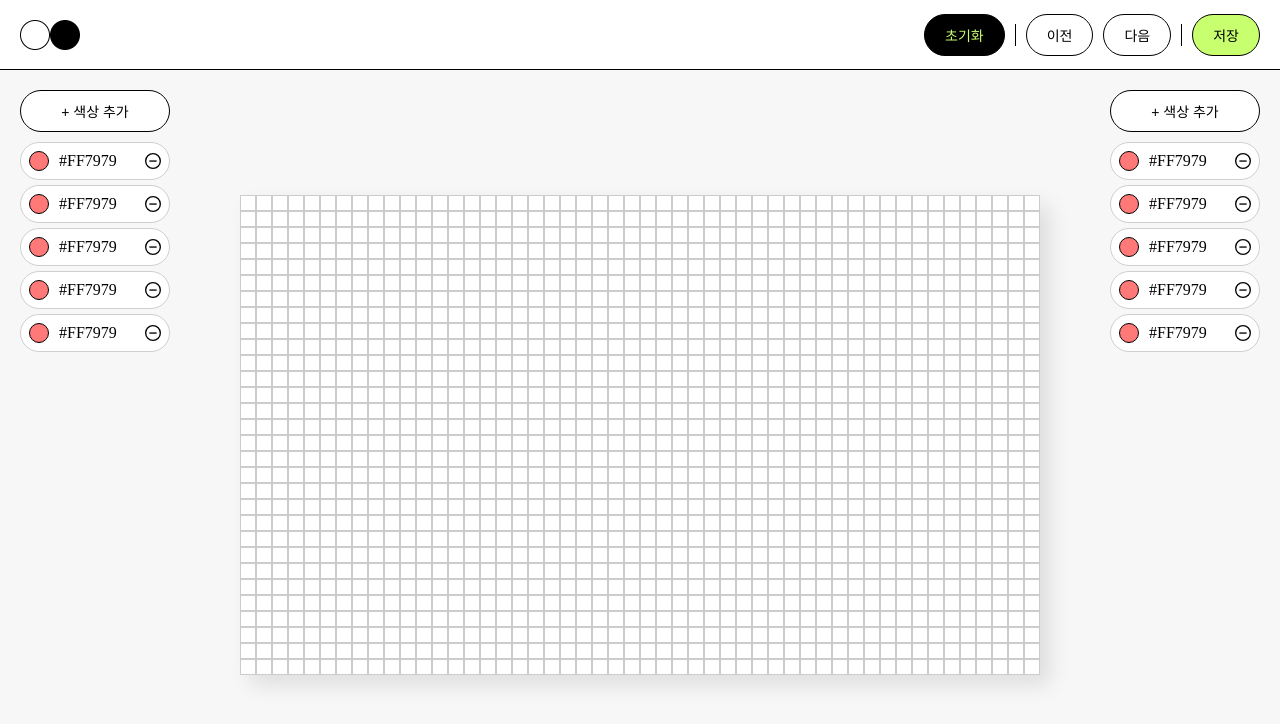
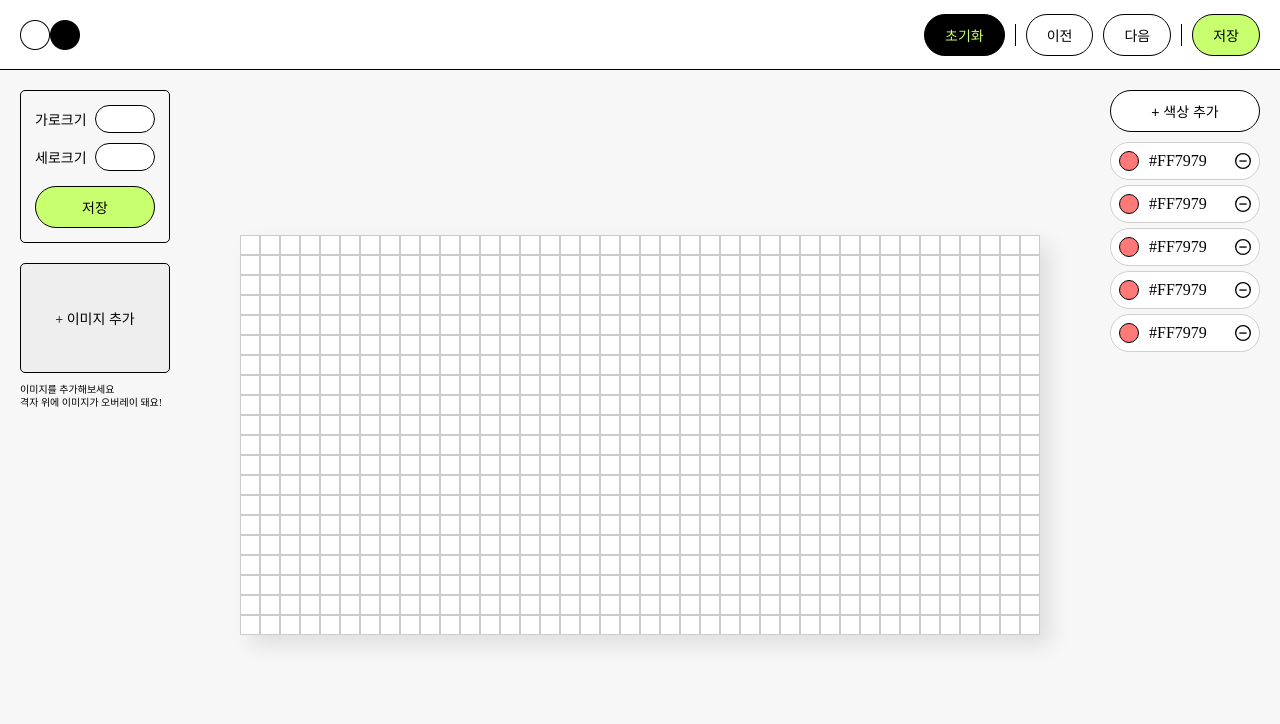
Before and after one commit to kanghyew0n/bead-buddies, a React (Vite) app: page / in a window 1280 px wide. Shown: the top 724 px of the page. Built offline with nearby package versions, Linux system fonts and the light colour scheme.

Commit message:
✅ Update: GridSizeControl & ImageUploader 컴포넌트 추가

```diff
--- a/src/App.tsx
+++ b/src/App.tsx
@@ -3,14 +3,19 @@ import styled from "@emotion/styled";
 import Grid from "./components/Grid";
 import Header from "./components/Header";
 import ColorPicker from "./components/ColorPicker";
+import GridSizeControl from "./components/GridSizeControl";
+import ImageUploader from "./components/ImageUploader";
 
 function App() {
   return (
     <>
       <Header />
       <Body>
-        <ColorPicker />
-        <Grid column={50} row={30} />
+        <GridControlSection>
+          <GridSizeControl />
+          <ImageUploader />
+        </GridControlSection>
+        <Grid column={40} row={20} />
         <ColorPicker />
       </Body>
     </>
@@ -23,4 +28,11 @@ const Body = styled.main`
   justify-content: space-between;
 `;
 
+const GridControlSection = styled.section`
+  height: 100%;
+  > div + div {
+    margin-top: 20px;
+  }
+`;
+
 export default App;
```
